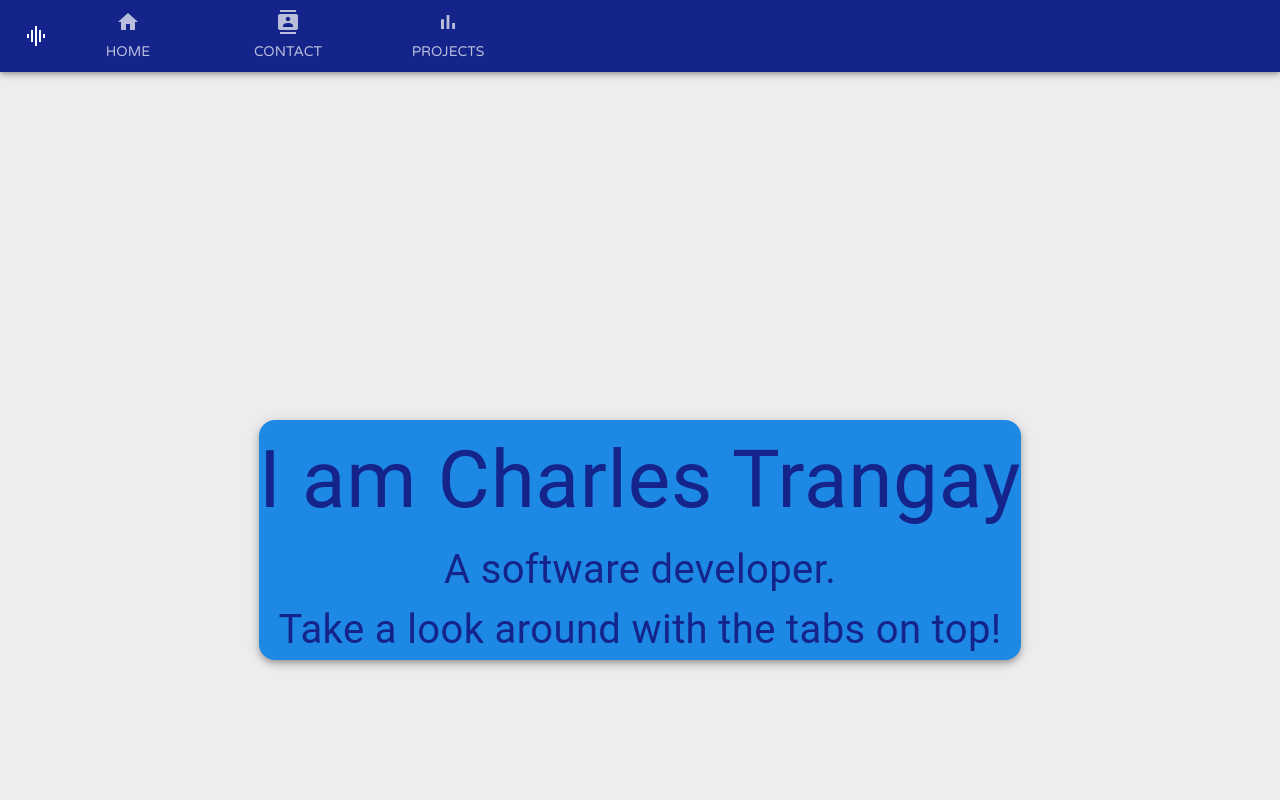
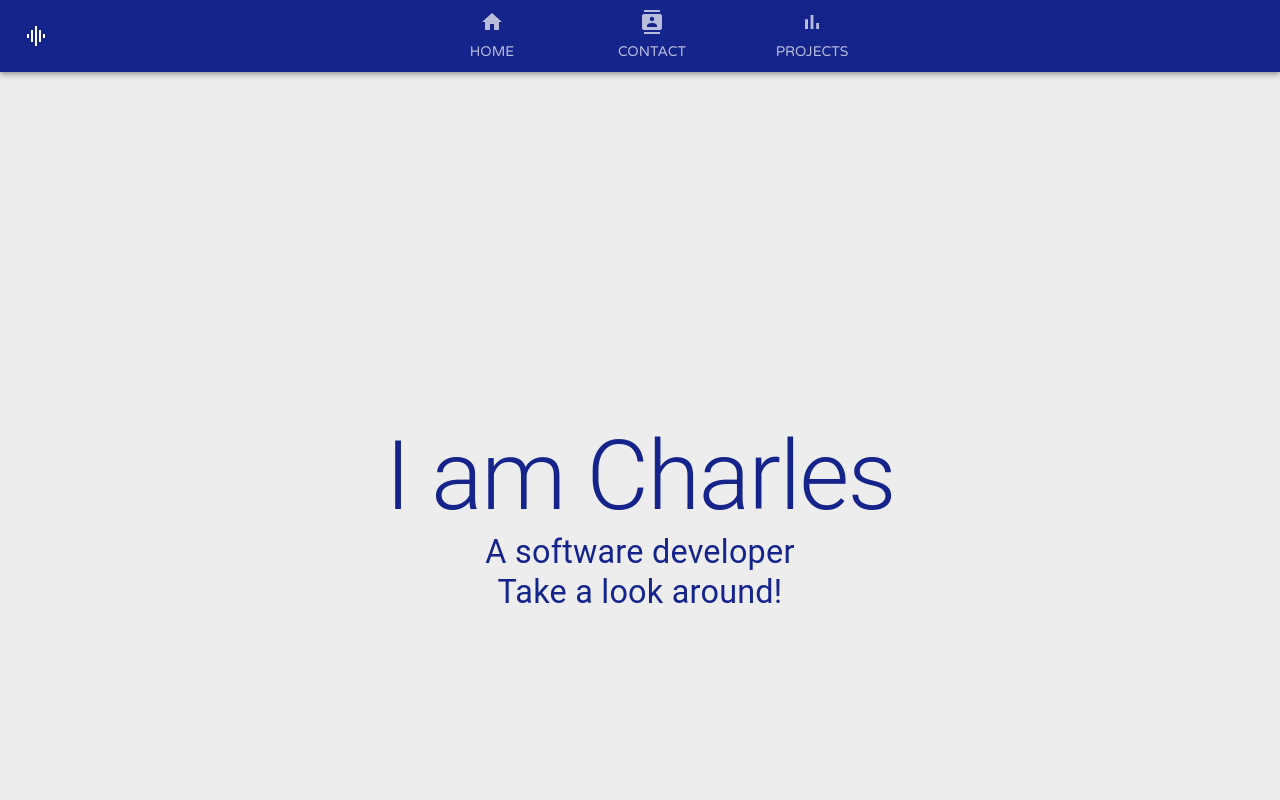
Before and after one commit to Borality/Own-website, a React (Create React App) app: page / in a window 1280 px wide. Shown: the top 800 px of the page. Built offline with nearby package versions, Linux system fonts and the light colour scheme.

Commit message:
fixed homepage format

```diff
--- a/src/components/Contact.js
+++ b/src/components/Contact.js
@@ -27,7 +27,7 @@ export default function Contact() {
         <div style={{backgroundColor: "#ededed", width: "100%", minHeight: "100vh"}}>
             <Navbar/>
             <Grid container justify = 'center' alignItems="center">
-                <Box my = {40} mx = {20} alignItems="center" justifyContent="center" textAlign="center" boxShadow={3} bgcolor = "#1e88e5" borderRadius={16}>
+                <Box my = {40} mx = {20} alignItems="center" justifyContent="center" textAlign="center" border={0}>
                     <Typography style = {classes.title}>Contact me</Typography>
                     <Typography style = {classes.text}><EmailIcon style={{ fontSize: "2.5rem" }}/>Email: charles.trangay11@gmail.com</Typography>
                     <Typography style = {classes.text}><PhoneIcon style={{ fontSize: "2.5rem" }}/>phone: 732-877-4032</Typography>
--- a/src/components/Homepage.js
+++ b/src/components/Homepage.js
@@ -1,40 +1,57 @@
-import React from 'react'
-import Navbar from './Navbar';
-import theme from '../utils/theme';
-import { ThemeProvider } from '@material-ui/styles';
-import Box from '@material-ui/core/Box';
-import { Card, CardContent, Grid } from '@material-ui/core';
-import {Typography} from '@material-ui/core'
-import homepage from '../images/homepage.jpg';
-import { DiJsBadge, DiHtml5, DiCss3, DiJava} from "react-icons/di";
-import { CgCPlusPlus } from "react-icons/cg";
-import { GoMarkGithub, GoGitBranch} from "react-icons/go";
+import React from "react";
+import Navbar from "./Navbar";
+import Box from "@material-ui/core/Box";
+import { Grid } from "@material-ui/core";
+import { Typography } from "@material-ui/core";
+import {
+  createMuiTheme,
+  responsiveFontSizes,
+  ThemeProvider,
+} from "@material-ui/core/styles";
 
 const styles = {
   title: {
-        fontSize: "5rem",
     overflowWrap: "normal",
     color: "#14248A",
   },
   text: {
-        fontSize: "2.5rem",
     overflowWrap: "normal",
     color: "#14248A",
   },
-}
+};
+
+let theme = createMuiTheme();
+theme = responsiveFontSizes(theme);
 
 export default function Homepage() {
   const classes = styles;
   return (
-        <div style={{backgroundColor: "#ededed", width: "100%", minHeight: "100vh"}}>
-            <Navbar/>
+    <div
+      style={{ backgroundColor: "#ededed", width: "100%", minHeight: "100vh" }}
+    >
+      <Navbar />
       <Grid container justify="center" alignItems="center">
-                <Box my = {43.5} mx = {20} alignItems="center" justifyContent="center" textAlign="center" boxShadow={5} bgcolor = "#1e88e5" borderRadius={16}>
-                    <Typography style = {classes.title}>I am Charles Trangay</Typography>
-                    <Typography style = {classes.text} color = "primary" >A software developer.</Typography>
-                    <Typography style = {classes.text} color = "primary" >Take a look around with the tabs on top!</Typography>
+        <Box
+          my={43.5}
+          mx={20}
+          alignItems="center"
+          justifyContent="center"
+          textAlign="center"
+          border={0}
+        >
+          <ThemeProvider theme={theme}>
+            <Typography style={classes.title} variant="h1">
+              I am Charles
+            </Typography>
+            <Typography style={classes.text} variant="h4">
+              A software developer
+            </Typography>
+            <Typography style={classes.text} variant="h4">
+              Take a look around!
+            </Typography>
+          </ThemeProvider>
         </Box>
       </Grid>
     </div>
-    )
+  );
 }
--- a/src/components/Navbar.js
+++ b/src/components/Navbar.js
@@ -23,11 +23,13 @@ export default function Navbar() {
             <AppBar color = "primary" position="sticky">
                 <Toolbar>
                 <GraphicEqIcon/>
+                <div style = {{margin: "auto"}}>
                 <Tabs>
                     <Tab icon = {<HomeIcon/>} label = "Home" component = {Link} to = "/"/>
                     <Tab icon = {<ContactsIcon/>} label = "Contact" component = {Link} to = "/Contact"/>
                     <Tab icon = {<BarChartIcon/>} label = "Projects" component = {Link} to = "/Projects"/>
                 </Tabs>
+                </div>
                 </Toolbar>
             </AppBar>
             </ThemeProvider>
--- a/src/components/Projects.js
+++ b/src/components/Projects.js
@@ -1,10 +1,19 @@
-import { Box, Button, Card, CardActionArea, CardContent, CardMedia, Grid, Typography } from '@material-ui/core'
-import React from 'react'
-import Navbar from './Navbar'
-import projectBrochure from '../images/projectBrochure.PNG'
-import weCook from '../images/weCook.PNG'
-import { makeStyles } from '@material-ui/core/styles'
-import { Link, useHistory } from 'react-router-dom'
+import {
+  Box,
+  Button,
+  Card,
+  CardActionArea,
+  CardContent,
+  CardMedia,
+  Grid,
+  Typography,
+} from "@material-ui/core";
+import React from "react";
+import Navbar from "./Navbar";
+import projectBrochure from "../images/projectBrochure.PNG";
+import weCook from "../images/weCook.PNG";
+import { makeStyles } from "@material-ui/core/styles";
+import { Link, useHistory } from "react-router-dom";
 
 const useStyles = makeStyles({
   root: {
@@ -12,68 +21,113 @@ const useStyles = makeStyles({
   },
 });
 
-const handleClick = () => {
+const styles = {
+  title: {
+    color: "#14248A",
+    fontSize: "4rem",
+  },
+}
 
-}
+const handleClick = () => {};
 
 export default function Projects() {
   const classes = useStyles();
-
-
-
+  const classes2 = styles;
   return (
-        <div style={{backgroundColor: "#ededed", minHeight: "100vh"}}>
-            <Navbar/>
-            <Box style = {{fontSize: "4rem"}} my = {1} textAlign="center">
+    <div style={{ backgroundColor: "#ededed", minHeight: "100vh" }}>
+      <Navbar />
+      <Box style={classes2.title} my={1} textAlign="center">
         Projects
       </Box>
 
-            <Box pt = {7}>
+      <Box pt={7}>
         <Grid container justify="center">
-                    <Box mx = {2} my = {2}>
+          <Box mx={2} my={2}>
             <Card className={classes.root}>
               <CardActionArea>
-                                <CardMedia disableTouchRipple = "true" component="img" height="140" image = {projectBrochure} alt = "pizza" />
+                <CardMedia
+                  disableTouchRipple="true"
+                  component="img"
+                  height="140"
+                  image={projectBrochure}
+                  alt="pizza"
+                />
                 <CardContent>
-                                <Typography gutterBottom component = "div">
-                                    <Box fontWeight = "fontWeightBold" fontSize={25}>
+                  <Typography gutterBottom component="div">
+                    <Box fontWeight="fontWeightBold" fontSize={25}>
                       Pizza brochure website
                     </Box>
                   </Typography>
-                                <Typography variant="body2" color="textSecondary" component="p">
-                                    This website was a redesign of a popular pizza website using HTML/CSS, Javascript and React.
+                  <Typography
+                    variant="body2"
+                    color="textSecondary"
+                    component="p"
+                  >
+                    This website was a redesign of a popular pizza website using
+                    HTML/CSS, Javascript and React.
                   </Typography>
                 </CardContent>
                 <Grid container justify="center">
                   <Box>
-                                        <Button href="https://github.com/Borality/brochure-app" target="_blank" variant = "outlined">Code</Button>
+                    <Button
+                      href="https://github.com/Borality/brochure-app"
+                      target="_blank"
+                      variant="outlined"
+                    >
+                      Code
+                    </Button>
                   </Box>
-                                    <Box ml = {1}>
-                                        <Button href="https://brochurewebsite.netlify.app/" target="_blank" variant = "outlined">Website</Button>
+                  <Box ml={1}>
+                    <Button
+                      href="https://brochurewebsite.netlify.app/"
+                      target="_blank"
+                      variant="outlined"
+                    >
+                      Website
+                    </Button>
                   </Box>
                 </Grid>
               </CardActionArea>
             </Card>
           </Box>
 
-                    <Box mx = {2} my = {2}>
+          <Box mx={2} my={2}>
             <Card className={classes.root}>
               <CardActionArea>
-                                <CardMedia disableTouchRipple = "true" component="img" height="140" image = {weCook} alt = "WeCook" />
+                <CardMedia
+                  disableTouchRipple="true"
+                  component="img"
+                  height="140"
+                  image={weCook}
+                  alt="WeCook"
+                />
                 <CardContent>
-                                <Typography gutterBottom component = "div">
-                                    <Box fontWeight = "fontWeightBold" fontSize={25}>
+                  <Typography gutterBottom component="div">
+                    <Box fontWeight="fontWeightBold" fontSize={25}>
                       WeCook website
                     </Box>
                   </Typography>
-                                <Typography variant="body2" color="textSecondary" component="p">
-                                    Full stack application built using React and other frameworks/libraries that utilized API's and a database for the backend.
-                                    It was a group project. I mainly focused on creating the frontend part of the application and the database to an extent.
+                  <Typography
+                    variant="body2"
+                    color="textSecondary"
+                    component="p"
+                  >
+                    Full stack application built using React and other
+                    frameworks/libraries that utilized API's and a database for
+                    the backend. It was a group project. I mainly focused on
+                    creating the frontend part of the application and the
+                    database to an extent.
                   </Typography>
                 </CardContent>
                 <Grid container justify="center">
                   <Box>
-                                        <Button href="https://github.com/Borality/WeCook" target="_blank" variant = "outlined">Code</Button>
+                    <Button
+                      href="https://github.com/Borality/WeCook"
+                      target="_blank"
+                      variant="outlined"
+                    >
+                      Code
+                    </Button>
                   </Box>
                 </Grid>
               </CardActionArea>
@@ -82,5 +136,5 @@ export default function Projects() {
         </Grid>
       </Box>
     </div>
-    )
+  );
 }
```
Lines whose indentation alone changed are shown as unchanged.
